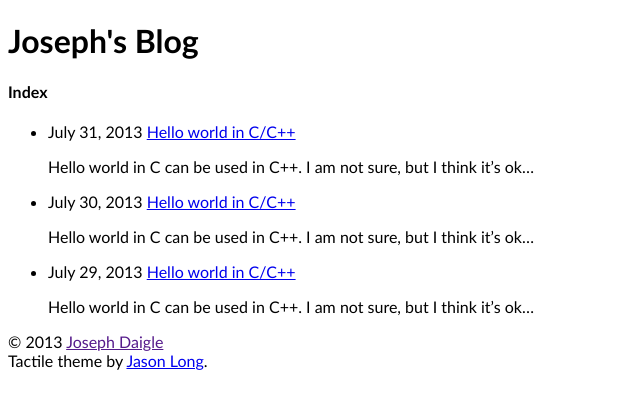
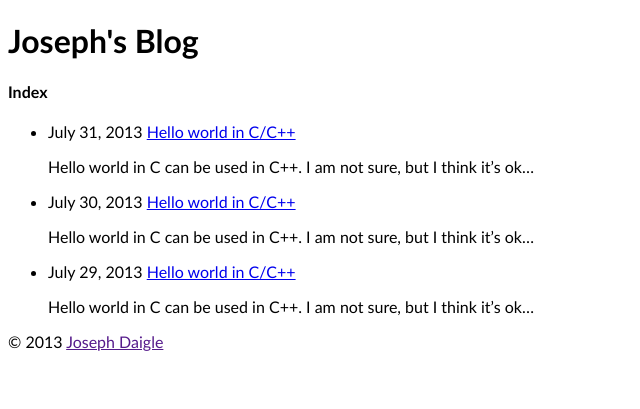
Before and after one commit to jdaigle/jdaigle.github.io, a Jekyll site: the page built from index.html, in a window 1280 px wide. Shown: the top 409 px of the page, without its empty margins (0-640 px from the left). Built offline with Jekyll 4.4.1, drawn with Linux system fonts in a browser that asks for light colours; Markdown is read by kramdown in place of the engine named in the settings.

Commit message:
removing theme

```diff
--- a/_layouts/base.html
+++ b/_layouts/base.html
@@ -18,8 +18,6 @@
 
 		<footer>
 		&copy; {{ site.time | date: "%Y" }} <a href="{{ site.url }}">Joseph Daigle</a>
-		<br />
-		Tactile theme by <a href="https://twitter.com/jasonlong">Jason Long</a>.
 		</footer>
     </body>
 </html>
```
